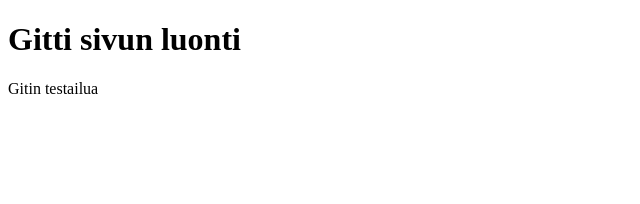
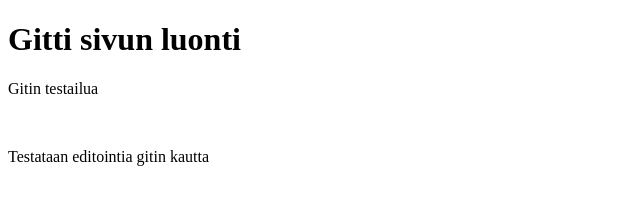
Before and after one commit to Matkami/Matkami.github.io, a plain HTML site: page index.html in a window 1280 px wide. Shown: the whole page, without its empty margins (0-640 px from the left). Drawn offline with Linux system fonts and the light colour scheme.

Commit message:
Update index.html
Testataan verkkoeditoria

```diff
--- a/index.html
+++ b/index.html
@@ -7,6 +7,8 @@
 
 <h1>Gitti sivun luonti</h1>
 <p>Gitin testailua</p>
+<br>
+<p>Testataan editointia gitin kautta</p>
 
 </body>
 </html>
```
